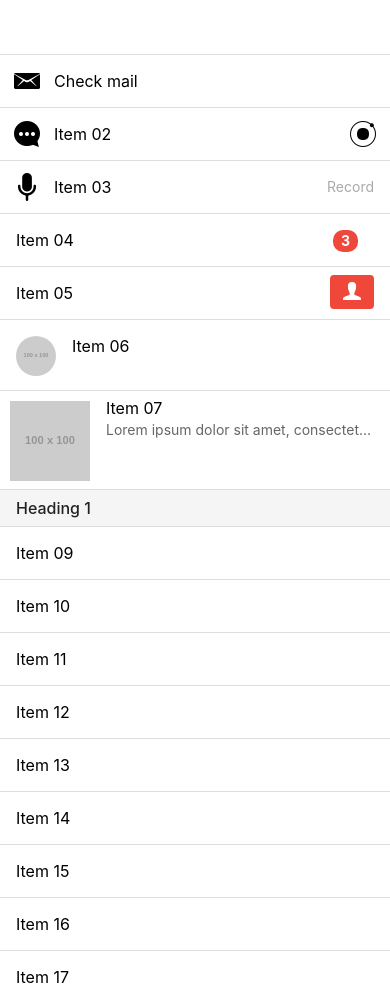
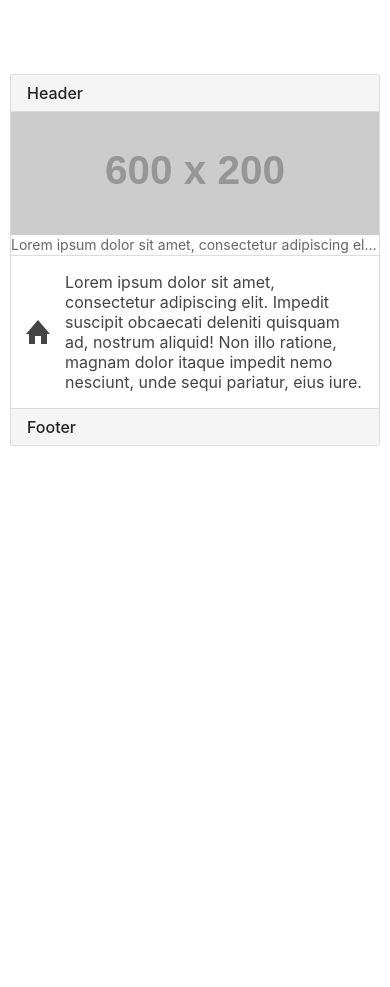
Before and after one commit to zeeeya/AngularJSandIonic, a website: page www/index.html in a window 390 px wide. Shown: the part 113-1100 px from the top of the page. After the commit the page ends 844 px from the top, so only its background shows below. Drawn offline with Linux system fonts and the light colour scheme; some packages are replaced by stand-ins of ours; files that its build step writes are made by us from their sources; placeholder pictures from the web are drawn by us; files whose address does not match are found by name.

Commit message:
creating cards and inset lists

```diff
--- a/www/index.html
+++ b/www/index.html
@@ -49,76 +49,22 @@
       <ion-tab icon="ion-calendar" title="Calendar"></ion-tab>
       </ion-tabs>
       <ion-content>
-
-      <div class="list">
-        <a href="#" class="item item-icon-left">
-          <i class="icon ion-email"></i>
-          Check mail
-        </a>
-        <a href="#" class="item item-icon-left item-icon-right">
-          <i class="icon ion-chatbubble-working"></i>
-          Item 02
-          <i class="icon ion-ionic"></i>
-        </a>
-        <a href="#" class="item item-icon-left">
-        <i class="icon ion-mic-a"></i>
-        Item 03
-          <span class="item-note">Record</span>
-        </a>
-        <a href="#" class="item">Item 04
-        <span class="badge badge-assertive">3</span>
-        </a>
-        <a href="#" class="item item-button-right">
-        Item 05
-        <button class="button button-assertive">
-          <i class="icon ion-person"></i>
-        </button>
-        </a>
-        <a href="#" class="item item-avatar">
-        <img src="http://placehold.it/100x100" alt="Avatar">
-        Item 06
-        </a>
-        <a href="#" class="item item-thumbnail-left">
-        <img src="http://placehold.it/100x100" alt="Avatar">
-        <h2>Item 07</h2>
-        <p>Lorem ipsum dolor sit amet, consectetur adipiscing elit. Impedit suscipit obcaecati deleniti quisquam ad, nostrum aliquid! Non illo ratione, magnam dolor itaque impedit nemo nesciunt, unde sequi pariatur, eius iure.
-        </p>
-        </a>
-        <div class="item item-divider">Heading 1</div>
-        <a href="#" class="item">Item 09</a>
-        <a href="#" class="item">Item 10</a>
-        <a href="#" class="item">Item 11</a>
-        <a href="#" class="item">Item 12</a>
-        <a href="#" class="item">Item 13</a>
-        <a href="#" class="item">Item 14</a>
-        <a href="#" class="item">Item 15</a>
-        <a href="#" class="item">Item 16</a>
-        <a href="#" class="item">Item 17</a>
-        <a href="#" class="item">Item 18</a>
-        <a href="#" class="item">Item 19</a>
-        <a href="#" class="item">Item 20</a>
-        <a href="#" class="item">Item 21</a>
-        <a href="#" class="item">Item 22</a>
-        <a href="#" class="item">Item 23</a>
-        <a href="#" class="item">Item 24</a>
-        <a href="#" class="item">Item 25</a>
-        <a href="#" class="item">Item 26</a>
-        <a href="#" class="item">Item 27</a>
-        <a href="#" class="item">Item 28</a>
-        <a href="#" class="item">Item 29</a>
-        <a href="#" class="item">Item 30</a>
-
-
-
+      <div class="list list-inset">
+      <div class="item item-divider">
+      Header
       </div>
-
-
-
-
-
-
-
-
+      <div class="item item-image">
+      <img src="http://placehold.it/600x200" alt="Item Img">
+      <p>Lorem ipsum dolor sit amet, consectetur adipiscing elit. Impedit suscipit obcaecati deleniti quisquam ad, nostrum aliquid! Non illo ratione, magnam dolor itaque impedit nemo nesciunt, unde sequi pariatur, eius iure.</p>
+      </div>
+      <div class="item item-icon-left item-text-wrap">
+      <i class="icon ion-home"></i>
+      Lorem ipsum dolor sit amet, consectetur adipiscing elit. Impedit suscipit obcaecati deleniti quisquam ad, nostrum aliquid! Non illo ratione, magnam dolor itaque impedit nemo nesciunt, unde sequi pariatur, eius iure.
+      </div>
+      <div class="item item-divider">
+      Footer
+      </div>
+      </div>
 
       </ion-content>
     </ion-pane>
```
